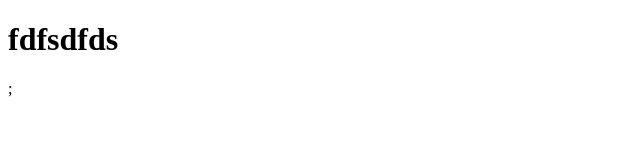
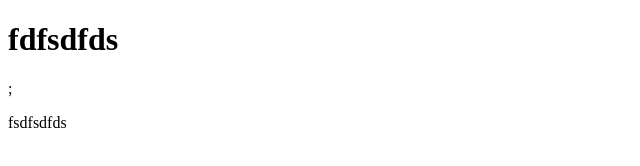
Before and after one commit to tien-dung3398/github-demo, a plain HTML site: page index.html in a window 1280 px wide. Shown: the full height of the page, 0-640 px from the left. Drawn offline with Linux system fonts and the light colour scheme.

Commit message:
Update index.html

```diff
--- a/index.html
+++ b/index.html
@@ -9,6 +9,7 @@
 
 <body>
     <h1>fdfsdfds</h1>;
+    <p>fsdfsdfds</p>
 </body>
 
 </html>
```
